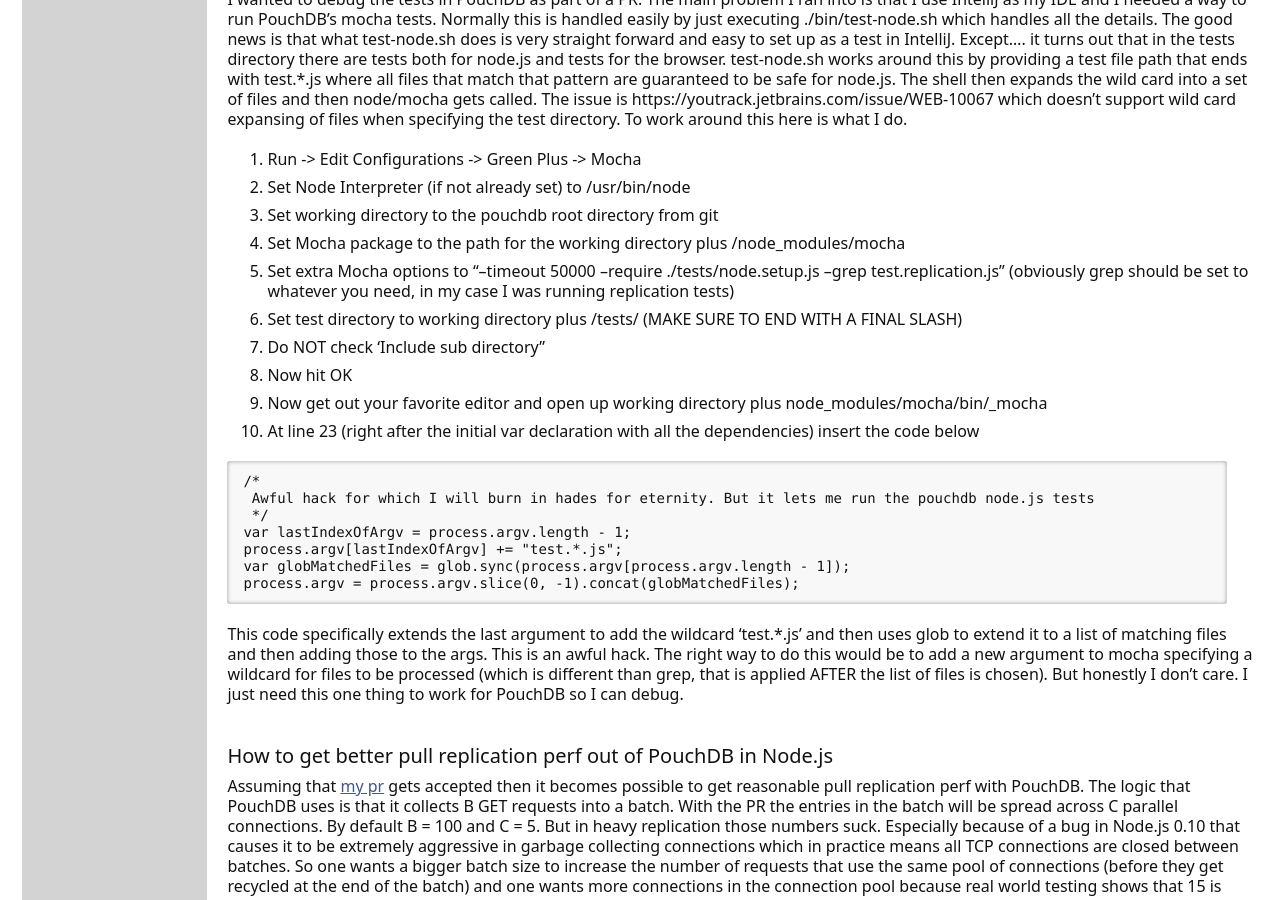
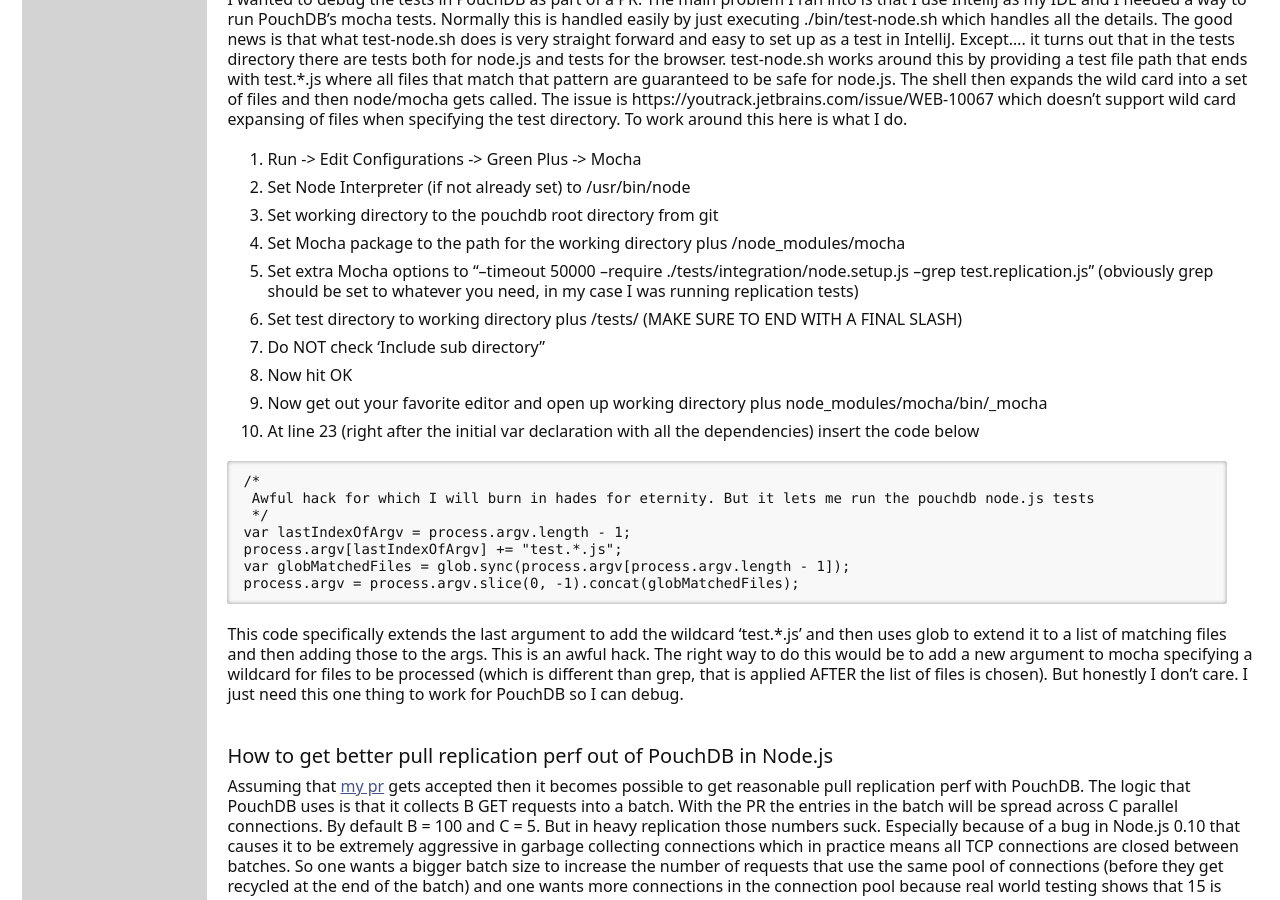
Before and after one commit to thaliproject/thali, a Jekyll site: the page built from DeveloperHandbook.md, in a window 1280 px wide and 900 px high, scrolled down 3336 px. Built offline with Jekyll 4.4.1, drawn with Linux system fonts in a browser that asks for light colours; Markdown is read by kramdown in place of the engine named in the settings.

Commit message:
Update DeveloperHandbook.md

```diff
--- a/DeveloperHandbook.md
+++ b/DeveloperHandbook.md
@@ -140,7 +140,7 @@
 2. Set Node Interpreter (if not already set) to /usr/bin/node
 3. Set working directory to the pouchdb root directory from git
 4. Set Mocha package to the path for the working directory plus /node_modules/mocha
-5. Set extra Mocha options to "--timeout 50000 --require ./tests/node.setup.js --grep test.replication.js" (obviously grep should be set to whatever you need, in my case I was running replication tests)
+5. Set extra Mocha options to "--timeout 50000 --require ./tests/integration/node.setup.js --grep test.replication.js" (obviously grep should be set to whatever you need, in my case I was running replication tests)
 6. Set test directory to working directory plus /tests/ (MAKE SURE TO END WITH A FINAL SLASH)
 7. Do NOT check 'Include sub directory"
 8. Now hit OK
```
